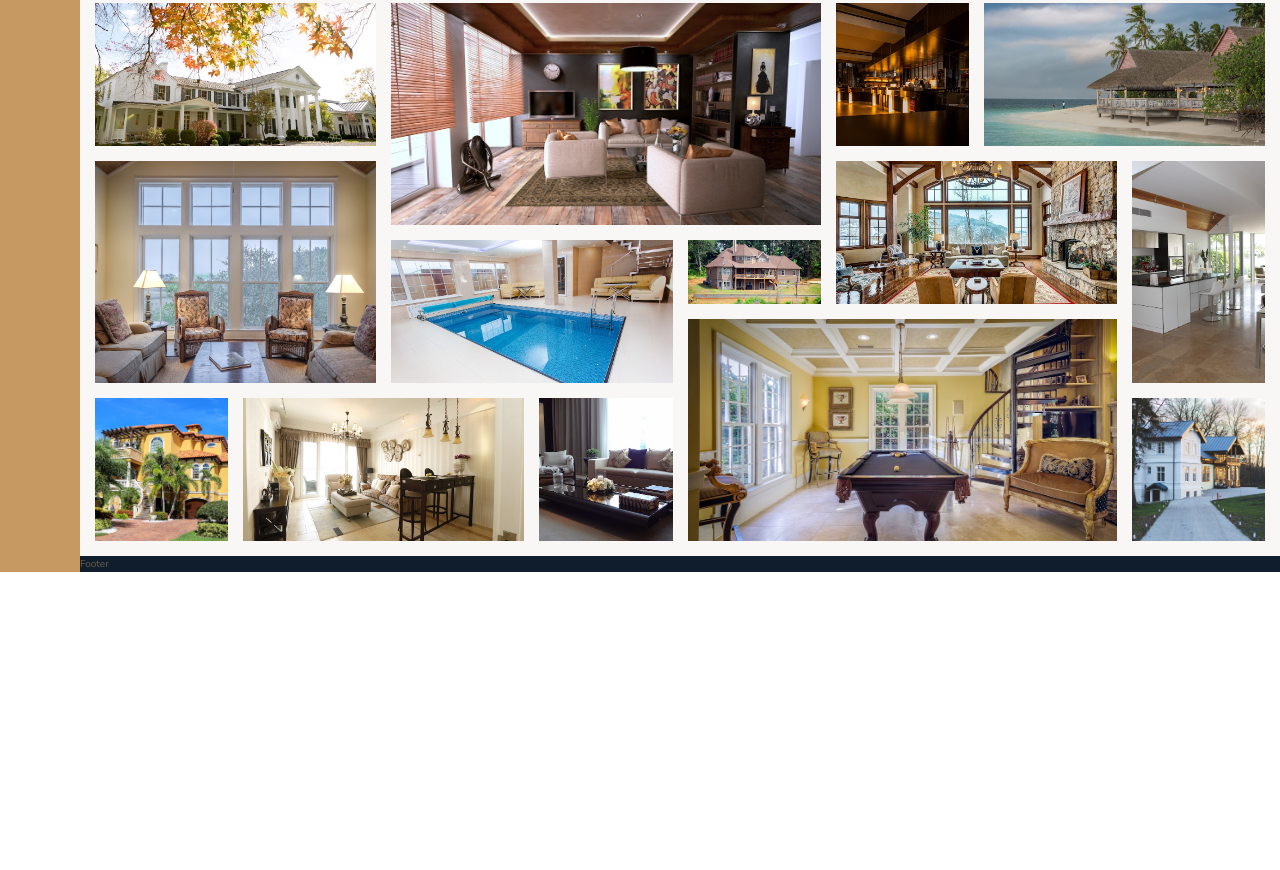
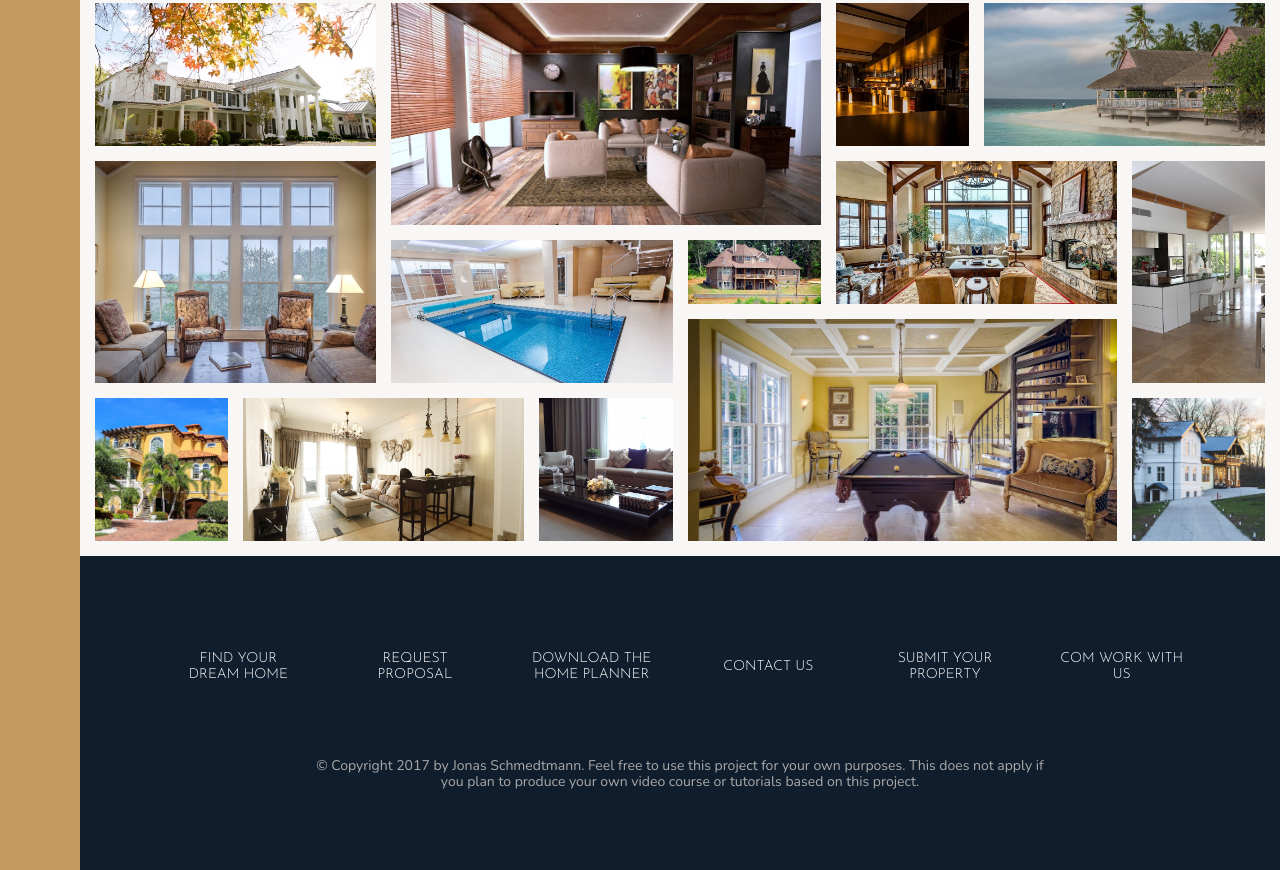
Before and after one commit to shivam-ops/advance-css-project-nexter, a website: page index.html in a window 1280 px wide. Shown: the part 2946-3816 px from the top of the page. Before the commit the page ends 3518 px from the top, so only its background shows below. Drawn offline with nearby package versions, Linux system fonts and the light colour scheme.

Commit message:
added footer

```diff
--- a/index.html
+++ b/index.html
@@ -304,7 +304,18 @@
         </section>
 
         <footer class="footer">
-            Footer
+            <ul class="nav">
+                <li class="nav__item"><a href="#" class="nav__link">Find your dream home</a></li>
+                <li class="nav__item"><a href="#" class="nav__link">Request proposal</a></li>
+                <li class="nav__item"><a href="#" class="nav__link">Download the home planner</a></li>
+                <li class="nav__item"><a href="#" class="nav__link">Contact Us</a></li>
+                <li class="nav__item"><a href="#" class="nav__link">Submit your property</a></li>
+                <li class="nav__item"><a href="#" class="nav__link">Com work with us</a></li>
+            </ul>
+
+            <p class="copyright">&copy; Copyright 2017 by Jonas Schmedtmann. Feel free to use this project for your own purposes.
+                This does not apply if you plan to produce your own video course or tutorials based on this project.
+            </p>
         </footer>
     </body>
 </html>
--- a/sass/_footer.scss
+++ b/sass/_footer.scss
@@ -1,4 +1,45 @@
 .footer {
     background-color: $color-secondary;
     grid-column: full-start / full-end;
+    padding: 8rem;
 }
+
+.nav {
+    list-style: none;
+
+    display: grid;
+    grid-template-columns: repeat(auto-fit, minmax(15rem, 1fr));
+    grid-gap: 2rem;
+    align-items: center;
+
+    &__link:link,
+    &__link:visited {
+        font-size: 1.4rem;
+        color: #fff;
+        text-decoration: none;
+        font-family: $font-display;
+        text-transform: uppercase;
+        text-align: center;
+        padding: 1.5rem;
+        display: block;
+        transition: all .2s;
+
+
+    }
+
+    &__link:hover,
+    &__link:active {
+        background-color: rgba(#fff, .05);
+        transform: translateY(-3px);
+    }
+}
+
+.copyright {
+    font-size: 1.4rem;
+    color: $color-grey-light-2;
+    margin-top: 6rem;
+    margin-right: auto;
+    margin-left: auto;
+    text-align: center;
+    width: 70%;
+}
```
Also changed, not shown: css/style.css.
